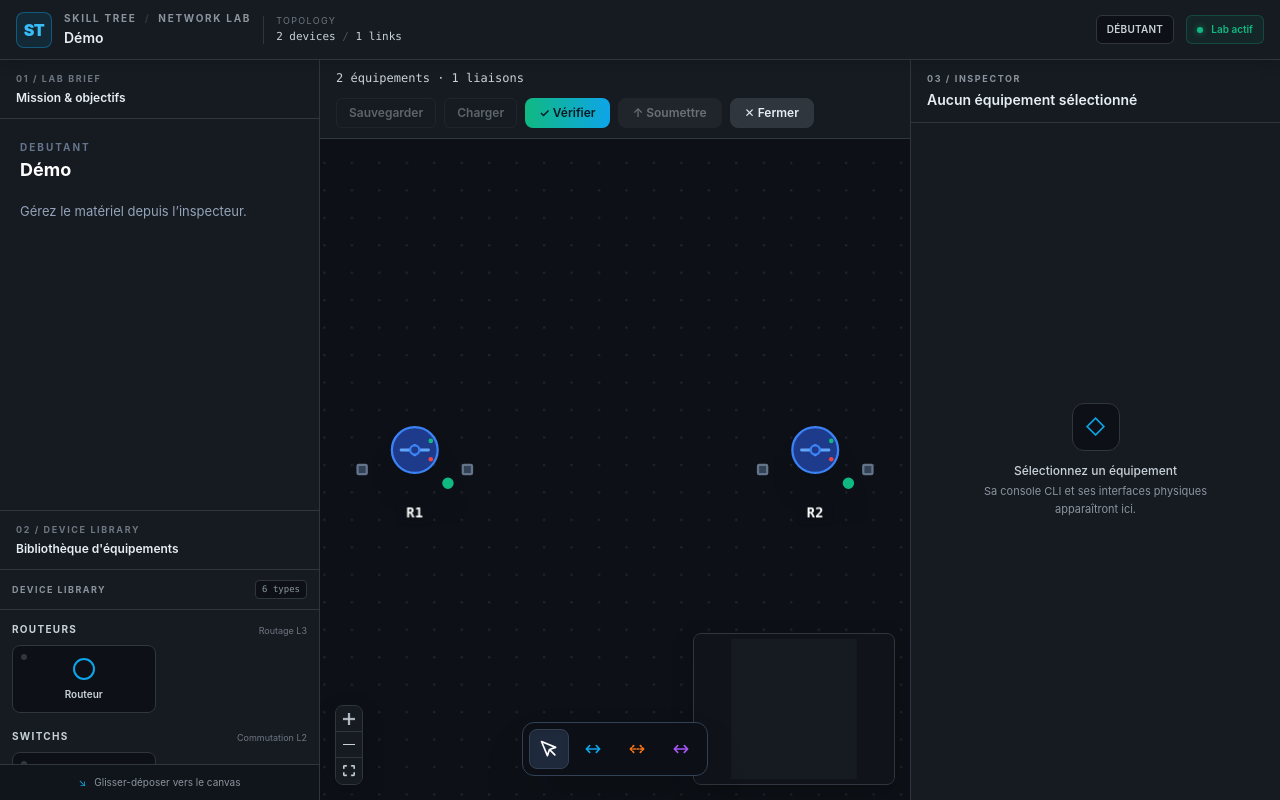
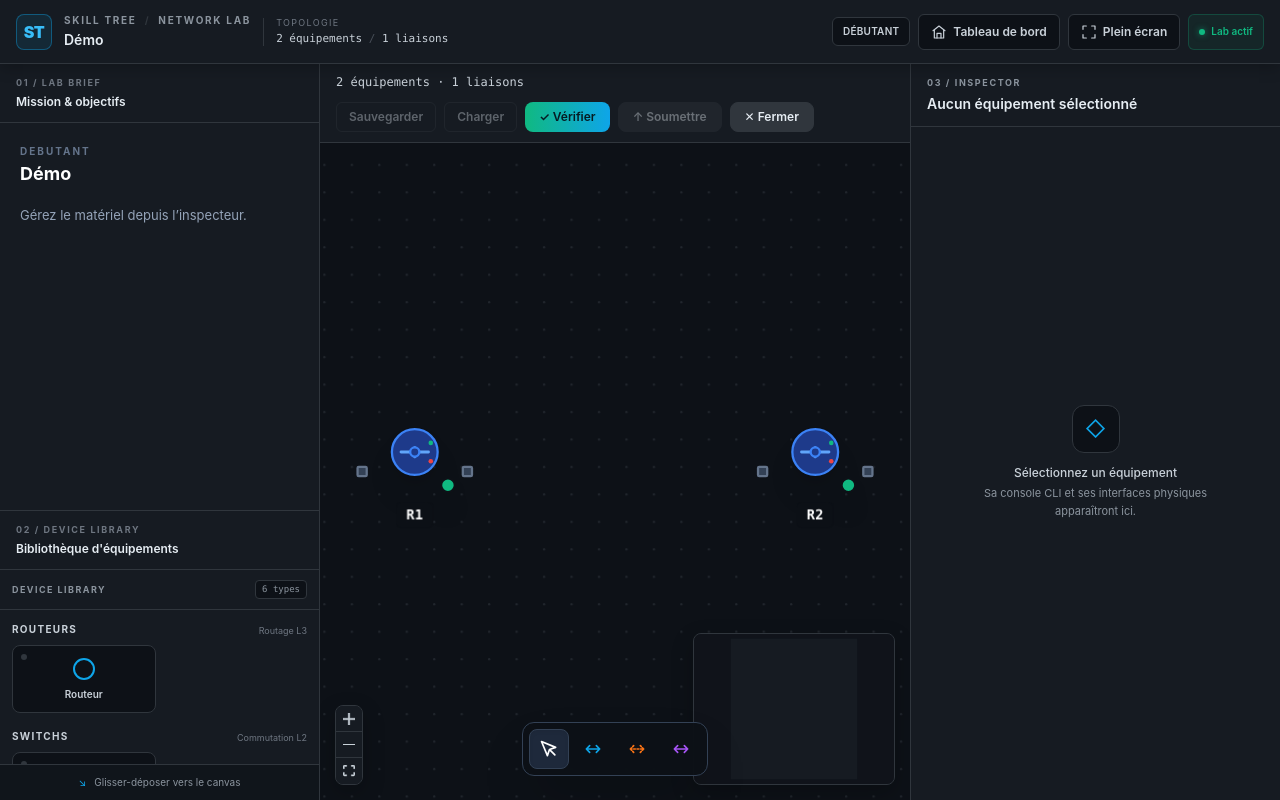
Before and after one commit to biggyseven/Skill-Tree, a React (Vite) app in the folder app/lab-workspace/: page / in a window 1280 px wide. Built offline with nearby package versions, Linux system fonts and the light colour scheme.

Commit message:
Polish Lab Workspace top bar with navigation and fullscreen controls

```diff
--- a/app/lab-workspace/src/App.jsx
+++ b/app/lab-workspace/src/App.jsx
@@ -1,4 +1,4 @@
-import { useEffect } from 'react';
+import { useEffect, useState } from 'react';
 import { useLabStore } from './store/useLabStore.js';
 import { LabCanvas } from './canvas/LabCanvas.jsx';
 import { TopologyToolbar } from './canvas/TopologyToolbar.jsx';
@@ -14,6 +14,7 @@ function fetchLabFromUrl(labId) {
 }
 
 function WorkspaceHeader({ lab, topology }) {
+  const [isFullscreen, setIsFullscreen] = useState(false);
   const levelLabels = {
     debutant: 'Débutant',
     intermediaire: 'Intermédiaire',
@@ -21,36 +22,80 @@ function WorkspaceHeader({ lab, topology }) {
   };
   const level = levelLabels[String(lab.level || '').toLowerCase()] || lab.level || 'Lab';
 
+  useEffect(() => {
+    const updateFullscreen = () => setIsFullscreen(Boolean(document.fullscreenElement));
+    document.addEventListener('fullscreenchange', updateFullscreen);
+    updateFullscreen();
+    return () => document.removeEventListener('fullscreenchange', updateFullscreen);
+  }, []);
+
+  async function toggleFullscreen() {
+    try {
+      if (document.fullscreenElement) {
+        await document.exitFullscreen();
+      } else {
+        await document.documentElement.requestFullscreen();
+      }
+    } catch (error) {
+      console.warn('Le mode plein écran n’est pas disponible dans ce navigateur.', error);
+    }
+  }
+
   return (
-    <header className="relative z-20 flex h-[60px] shrink-0 items-center justify-between gap-4 border-b border-[#30363d] bg-[#161b22] px-4 shadow-[0_4px_14px_rgba(0,0,0,0.16)]">
-      <div className="flex min-w-0 items-center gap-3">
+    <header className="relative z-20 flex h-[64px] shrink-0 items-center justify-between gap-3 border-b border-[#30363d] bg-[#161b22] px-3 shadow-[0_4px_14px_rgba(0,0,0,0.22)] sm:px-4">
+      <div className="flex min-w-0 items-center gap-2.5 sm:gap-3">
         <div className="grid h-9 w-9 shrink-0 place-items-center rounded-lg border border-[#0ea5e9]/40 bg-[#0ea5e9]/10 font-black tracking-tight text-[#38bdf8]">
           ST
         </div>
-        <div className="hidden min-w-0 sm:block">
-          <div className="text-[10px] font-bold uppercase tracking-[0.17em] text-[#8b949e]">
+        <div className="block min-w-0">
+          <div className="text-[9px] font-bold uppercase tracking-[0.13em] text-[#8b949e] sm:text-[10px] sm:tracking-[0.17em]">
             Skill Tree <span className="mx-1 text-[#30363d]">/</span> Network Lab
           </div>
-          <div className="mt-0.5 truncate text-sm font-semibold text-[#e6edf3]" title={lab.title}>
+          <div className="mt-0.5 max-w-[42vw] truncate text-xs font-semibold text-[#e6edf3] sm:max-w-[380px] sm:text-sm" title={lab.title}>
             {lab.title || 'Lab Workspace'}
           </div>
         </div>
-        <span className="hidden h-7 w-px bg-[#30363d] md:block" />
+        <span className="hidden h-7 w-px bg-[#30363d] lg:block" />
         <div className="hidden min-w-0 lg:block">
-          <div className="text-[9px] uppercase tracking-[0.15em] text-[#6e7681]">Topology</div>
+          <div className="text-[9px] uppercase tracking-[0.15em] text-[#6e7681]">Topologie</div>
           <div className="mt-0.5 font-mono text-[11px] text-[#c9d1d9]">
-            {(topology?.nodes || []).length} devices <span className="text-[#484f58]">/</span> {(topology?.links || []).length} links
+            {(topology?.nodes || []).length} équipements <span className="text-[#484f58]">/</span> {(topology?.links || []).length} liaisons
           </div>
         </div>
       </div>
 
-      <div className="flex shrink-0 items-center gap-2 sm:gap-3">
-        <span className="hidden rounded-md border border-[#30363d] bg-[#0d1117] px-2.5 py-1.5 text-[10px] font-semibold uppercase tracking-wide text-[#c9d1d9] sm:inline-flex">
+      <div className="flex shrink-0 items-center gap-1.5 sm:gap-2">
+        <span className="hidden rounded-md border border-[#30363d] bg-[#0d1117] px-2.5 py-1.5 text-[10px] font-semibold uppercase tracking-wide text-[#c9d1d9] md:inline-flex">
           {level}
         </span>
-        <span className="inline-flex items-center gap-2 rounded-md border border-[#10b981]/25 bg-[#10b981]/[0.07] px-2.5 py-1.5 text-[10px] font-semibold text-[#10b981]">
+        <a
+          href="/"
+          title="Retourner au tableau de bord Skill Tree"
+          aria-label="Retour au tableau de bord"
+          className="inline-flex h-9 items-center gap-1.5 rounded-md border border-[#30363d] bg-[#0d1117] px-2.5 text-[11px] font-semibold text-[#c9d1d9] transition hover:border-[#0ea5e9]/70 hover:bg-[#0ea5e9]/10 hover:text-white sm:px-3 sm:text-xs"
+        >
+          <svg className="h-4 w-4" viewBox="0 0 24 24" fill="none" stroke="currentColor" strokeWidth="1.8" strokeLinecap="round" strokeLinejoin="round" aria-hidden="true">
+            <path d="m3 10 9-7 9 7" /><path d="M5 9v12h14V9" /><path d="M9 21v-7h6v7" />
+          </svg>
+          <span className="hidden sm:inline">Tableau de bord</span>
+        </a>
+        <button
+          type="button"
+          onClick={toggleFullscreen}
+          title={isFullscreen ? 'Quitter le plein écran' : 'Passer en plein écran'}
+          aria-label={isFullscreen ? 'Quitter le plein écran' : 'Passer en plein écran'}
+          className="inline-flex h-9 items-center gap-1.5 rounded-md border border-[#30363d] bg-[#0d1117] px-2.5 text-[11px] font-semibold text-[#c9d1d9] transition hover:border-[#0ea5e9]/70 hover:bg-[#0ea5e9]/10 hover:text-white sm:px-3 sm:text-xs"
+        >
+          <svg className="h-4 w-4" viewBox="0 0 24 24" fill="none" stroke="currentColor" strokeWidth="1.8" strokeLinecap="round" strokeLinejoin="round" aria-hidden="true">
+            {isFullscreen
+              ? <><path d="M8 3v5H3" /><path d="M16 3v5h5" /><path d="M8 21v-5H3" /><path d="M16 21v-5h5" /></>
+              : <><path d="M8 3H3v5" /><path d="M16 3h5v5" /><path d="M8 21H3v-5" /><path d="M16 21h5v-5" /></>}
+          </svg>
+          <span className="hidden sm:inline">{isFullscreen ? 'Quitter plein écran' : 'Plein écran'}</span>
+        </button>
+        <span className="inline-flex h-8 items-center gap-1.5 rounded-md border border-[#10b981]/25 bg-[#10b981]/[0.07] px-2 text-[9px] font-semibold text-[#10b981] sm:h-9 sm:px-2.5 sm:text-[10px]">
           <span className="h-1.5 w-1.5 rounded-full bg-[#10b981] shadow-[0_0_6px_rgba(16,185,129,0.65)]" />
-          Lab actif
+          <span className="hidden sm:inline">Lab actif</span>
         </span>
       </div>
     </header>
```
